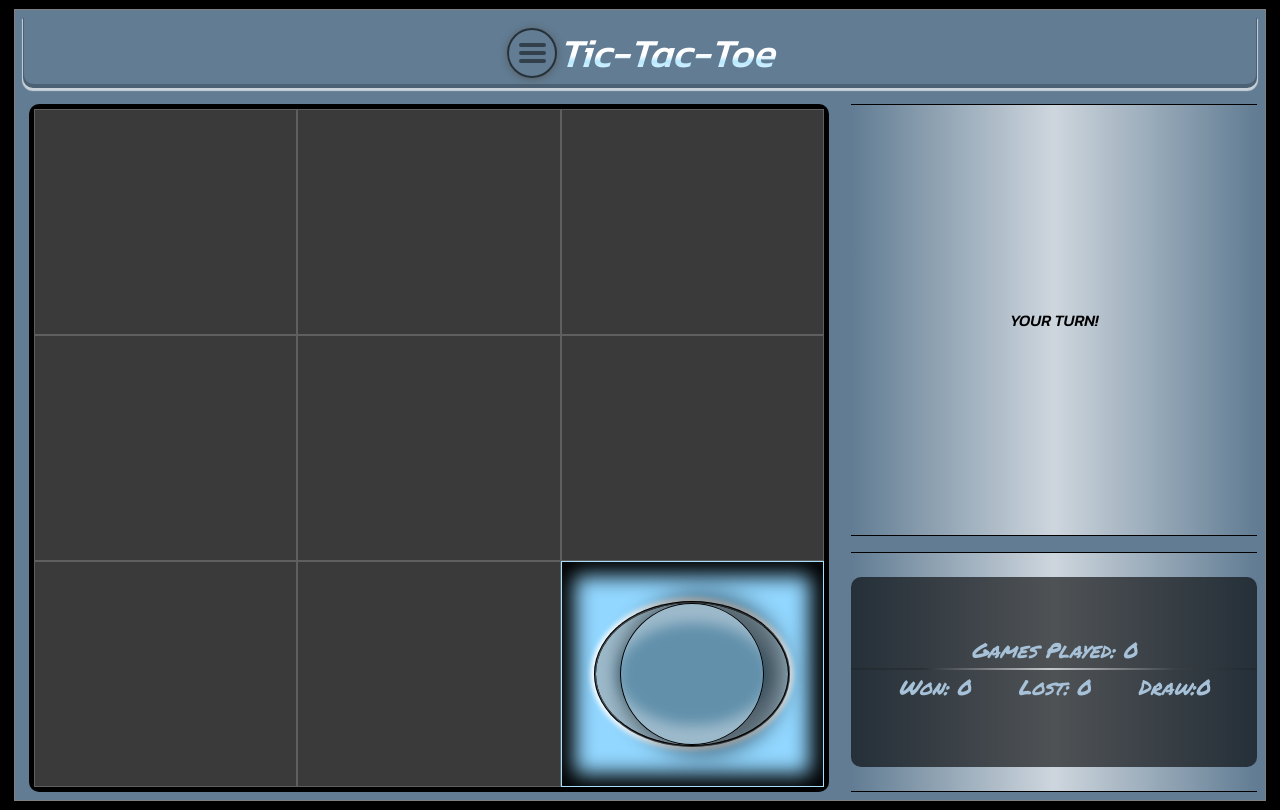
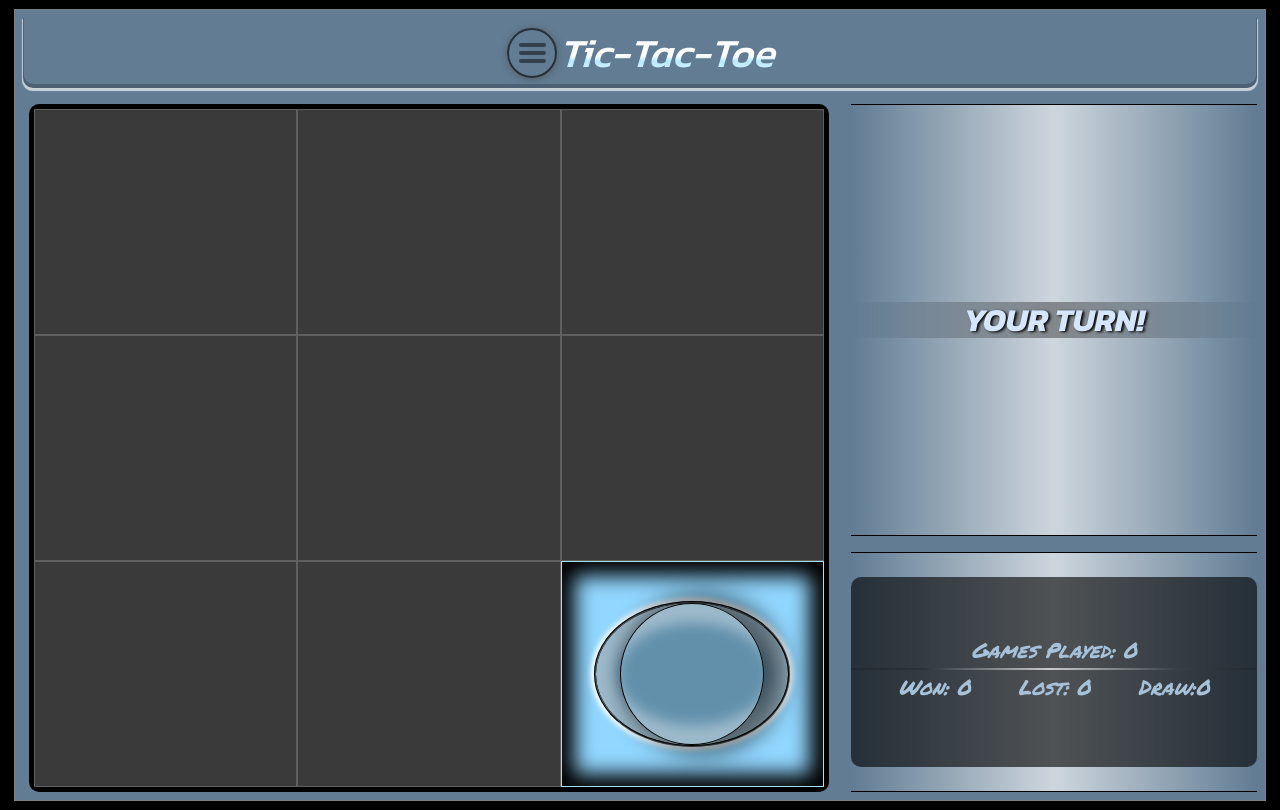
Before and after one commit to PanopDev/TicTacToe, a React (Create React App) app: page / in a window 1280 px wide. Built offline with nearby package versions, Linux system fonts and the light colour scheme.

Commit message:
styled game status component

```diff
--- a/src/components/gameStats.jsx
+++ b/src/components/gameStats.jsx
@@ -10,7 +10,8 @@ export default function GameStats() {
   return (
     <>
       <div className='statisticsBoard stats'>
-        <div className='stats statisticsBoardstatsTop'>Games Played: {game.Played}
+        <div className='stats statisticsBoardstatsTop'>
+          Games Played: {game.Played}
         <div className='statsDivider' ></div>
         </div>
         <div className='stats statisticsBoardstatsBottom'>
--- a/src/components/gameStatusText.jsx
+++ b/src/components/gameStatusText.jsx
@@ -1,7 +1,7 @@
 import React from 'react'
-
+import './styles/gameStatusText.css'
 export default function GameStatusText({text}) {
   return (
-    <div>{text}</div>
+    <div className='gameStatusText'>{text}</div>
   )
 }
--- /dev/null
+++ b/src/components/styles/gameStatusText.css
@@ -0,0 +1,22 @@
+.gameStatusText {
+  display: flex;
+  justify-content: center;
+  width: 100%;
+  font-weight: 700;
+  padding: 0.5rem;
+  font-size: 2rem;
+  animation: fadeIn 1s forwards;
+  line-height: 20px;
+  background: linear-gradient(90deg, transparent, #0000005e, transparent);
+  color: #d6e7fd;
+  text-shadow: 2px 1px 3px black;
+}
+
+@keyframes fadeIn {
+  from {
+    opacity: 0;
+  }
+  to {
+    opacity: 1;
+  }
+}
```
